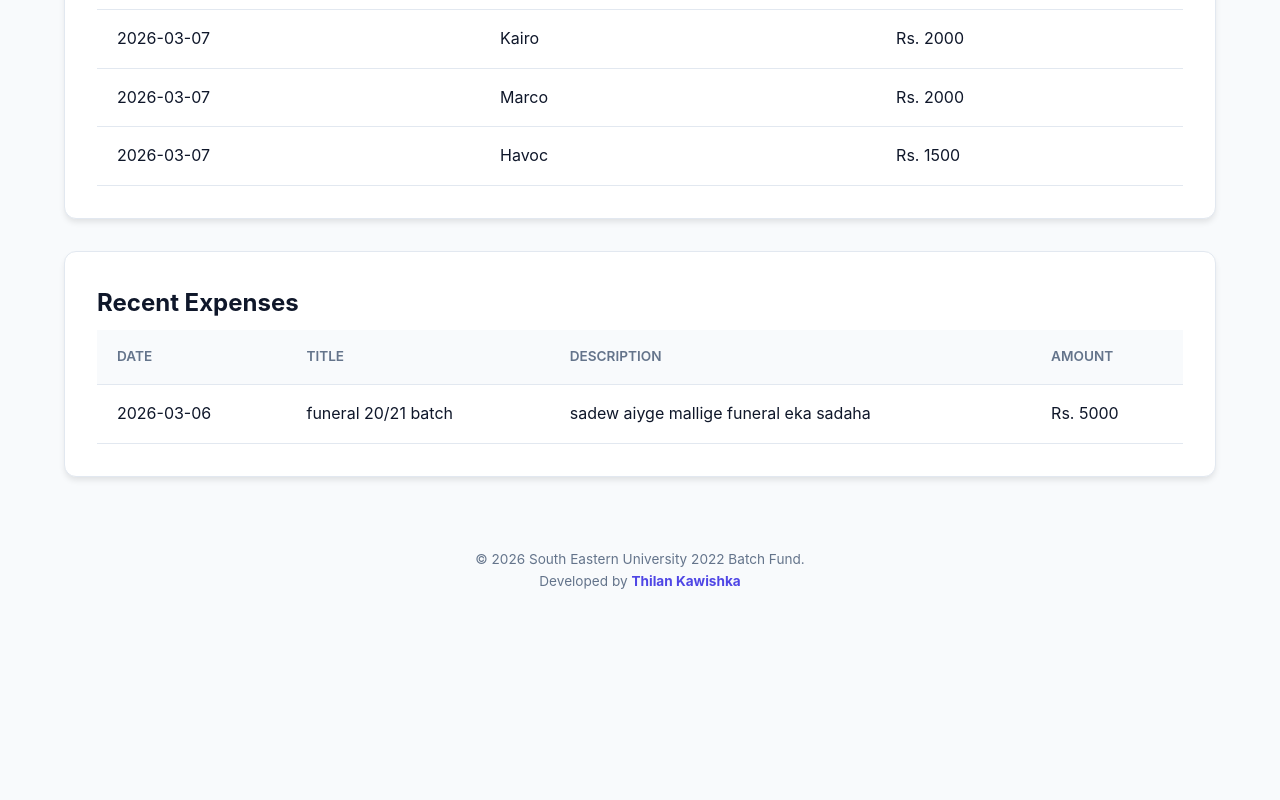
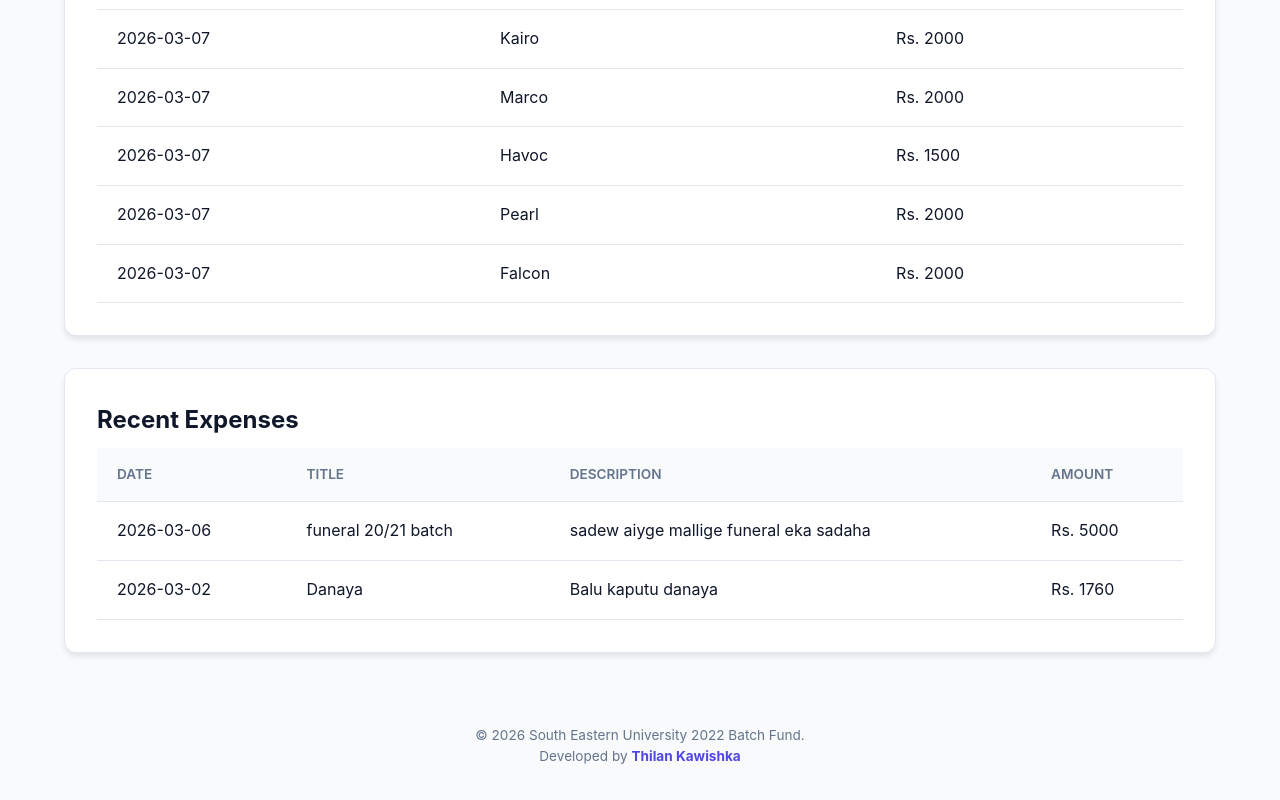
Before and after one commit to DArkSHADOW110/fund_collection, a plain HTML site: page index.html in a window 1280 px wide. Shown: the part 693-1493 px from the top of the page. Before the commit the page ends 1317 px from the top, so only its background shows below. Drawn offline with Linux system fonts and the light colour scheme.

Commit message:
Update index.html

```diff
--- a/index.html
+++ b/index.html
@@ -289,6 +289,16 @@
         "id": "C6134832B",
         "name": "Havoc",
         "active": true
+      },
+      {
+        "id": "C095DF8FE",
+        "name": "Pearl",
+        "active": true
+      },
+      {
+        "id": "CD335711E",
+        "name": "Falcon",
+        "active": true
       }
     ];
 
@@ -341,6 +351,20 @@
         "amount": 1500,
         "date": "2026-03-07",
         "type": "weekly"
+      },
+      {
+        "id": "COL1351B24D",
+        "contributorId": "C095DF8FE",
+        "amount": 2000,
+        "date": "2026-03-07",
+        "type": "weekly"
+      },
+      {
+        "id": "COL28A9548D",
+        "contributorId": "CD335711E",
+        "amount": 2000,
+        "date": "2026-03-07",
+        "type": "weekly"
       }
     ];
 
@@ -351,6 +375,13 @@
         "amount": 5000,
         "date": "2026-03-06",
         "description": "sadew aiyge mallige funeral eka sadaha"
+      },
+      {
+        "id": "EXP04184A44",
+        "title": "Danaya",
+        "amount": 1760,
+        "date": "2026-03-02",
+        "description": "Balu kaputu danaya"
       }
     ];
 
```
